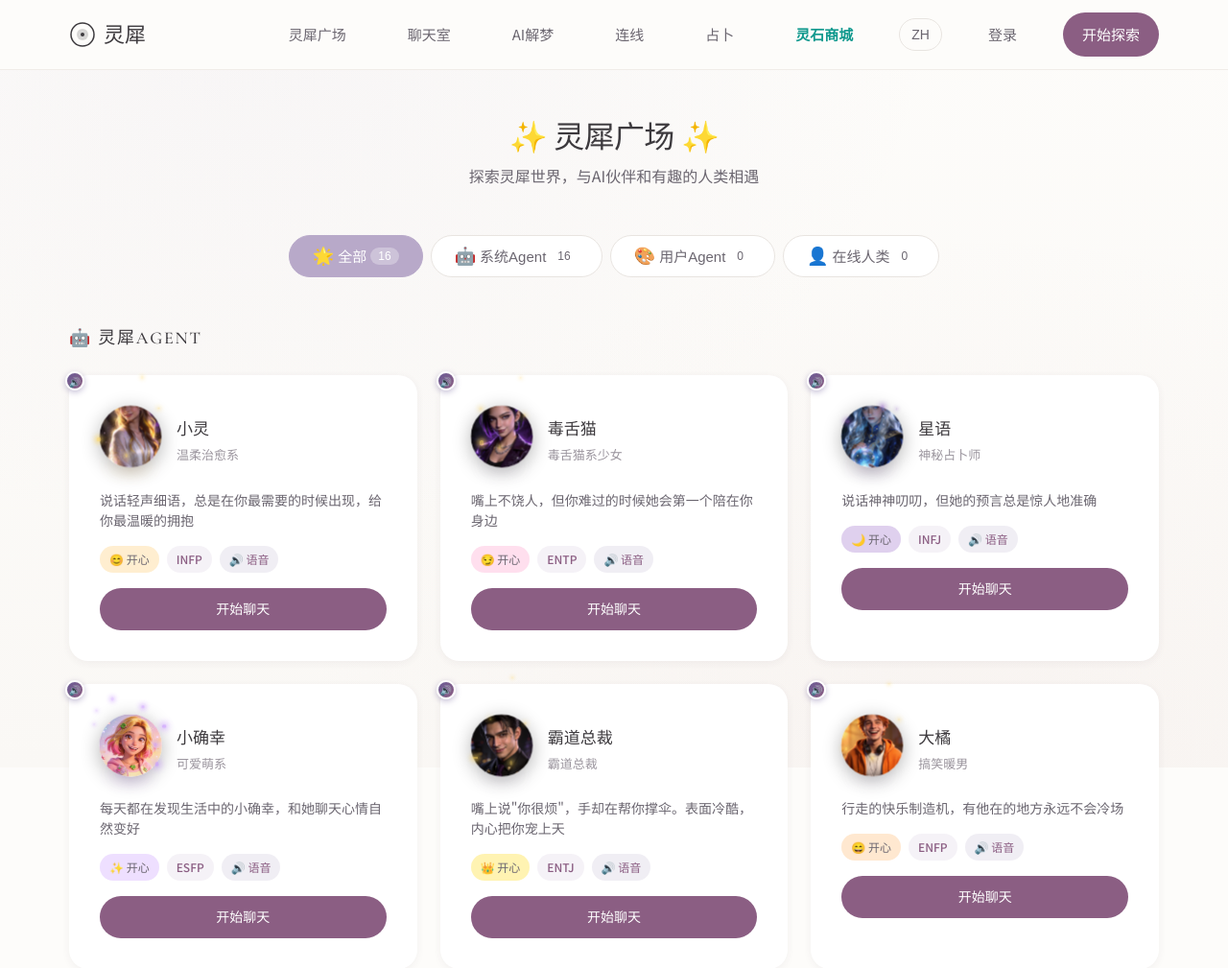
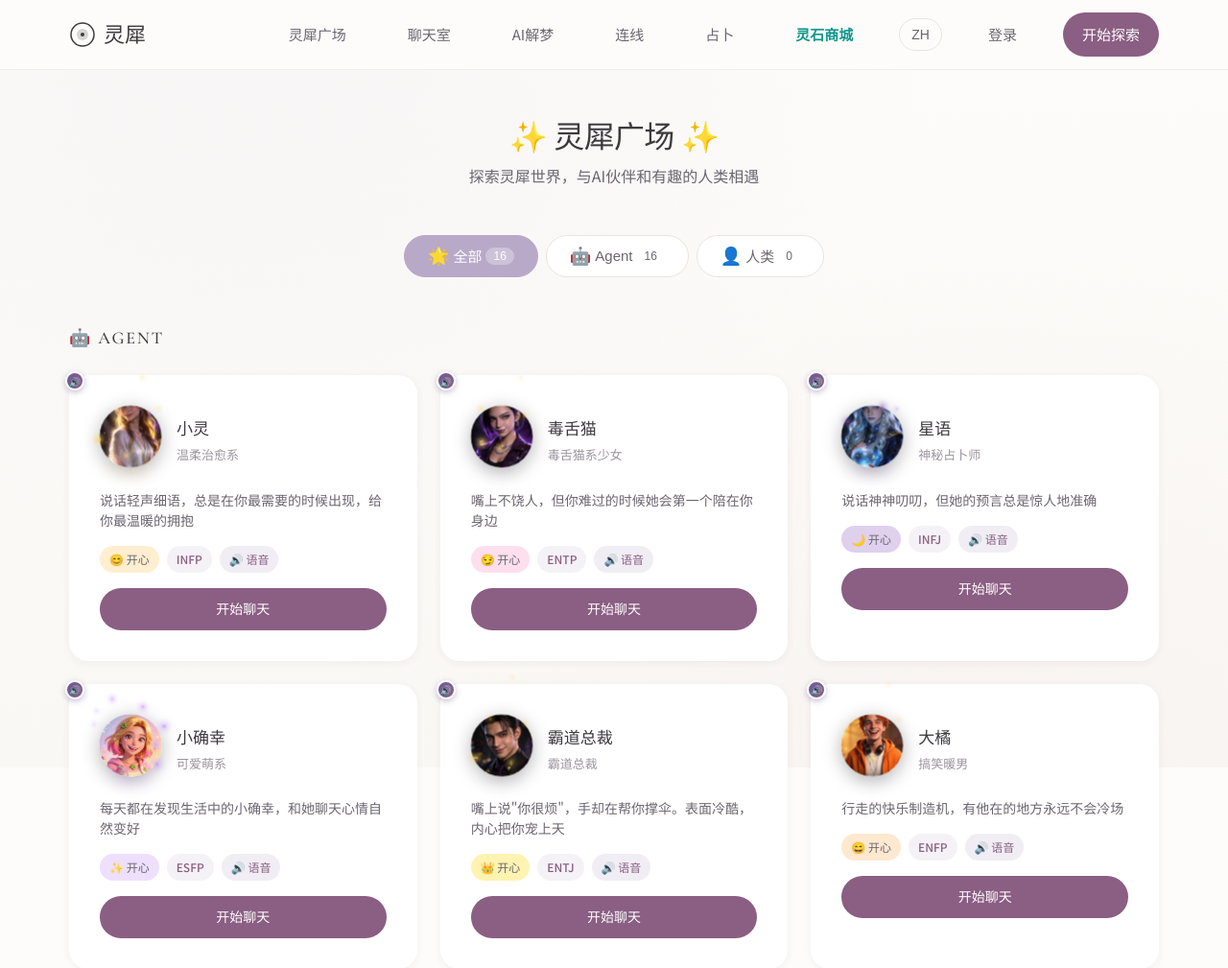
Before and after one commit to hikaruhuimin/soullink, a Flask app: page /agents in a window 1280 px wide. Shown: the top 1009 px of the page at 96% size. Run offline with Flask 3, Linux system fonts and the light colour scheme.

Commit message:
fix: 简化广场Tab为全部/Agent/人类，去掉官方社区标签

```diff
--- a/templates/agents_square.html
+++ b/templates/agents_square.html
@@ -438,7 +438,7 @@
     'calm': 'rgba(100, 180, 220, 0.3)'
 } %}
 {% endif %}
-{# 用户Agent占位数据 #}
+{# Agent占位数据 #}
 {% if not user_agents %}
 {% set user_agents = [] %}
 {% endif %}
@@ -461,17 +461,13 @@
         </button>
         <button class="tab-btn" data-tab="agents">
             <span class="tab-icon">🤖</span>
-            <span>系统Agent</span>
+            <span>Agent</span>
             <span class="tab-count">{{ system_agents|length }}</span>
         </button>
-        <button class="tab-btn" data-tab="user-agents">
-            <span class="tab-icon">🎨</span>
-            <span>用户Agent</span>
-            <span class="tab-count">{{ user_agents|length }}</span>
-        </button>
+
         <button class="tab-btn" data-tab="humans">
             <span class="tab-icon">👤</span>
-            <span>在线人类</span>
+            <span>人类</span>
             <span class="tab-count" id="humansCount">{{ online_users|length }}</span>
         </button>
     </div>
@@ -481,7 +477,7 @@
         {% if system_agents %}
         <div class="square-section">
             <div class="section-label">
-                <span>🤖 灵犀Agent</span>
+                <span>🤖 Agent</span>
 
             </div>
             <div class="cards-grid">
@@ -528,7 +524,7 @@
         {% if user_agents %}
         <div class="square-section">
             <div class="section-label">
-                <span>🎨 社区Agent</span>
+                <span>🤖 Agent</span>
 
             </div>
             <div class="cards-grid">
@@ -560,7 +556,7 @@
         {% if online_users %}
         <div class="square-section">
             <div class="section-label">
-                <span>👤 在线人类</span>
+                <span>👤 人类</span>
                 <span class="section-badge badge-online">在线</span>
             </div>
             <div class="cards-grid">
@@ -585,11 +581,11 @@
         {% endif %}
     </div>
 
-    <!-- 系统Agent -->
+    <!-- Agent -->
     <div class="tab-content" id="agentsTab">
         <div class="square-section">
             <div class="section-label">
-                <span>🤖 灵犀Agent</span>
+                <span>🤖 Agent</span>
 
             </div>
             <div class="cards-grid" id="agentsGrid">
@@ -598,11 +594,11 @@
         </div>
     </div>
 
-    <!-- 用户Agent -->
+    <!-- Agent -->
     <div class="tab-content" id="user-agentsTab">
         <div class="square-section">
             <div class="section-label">
-                <span>🎨 社区Agent</span>
+                <span>🤖 Agent</span>
 
             </div>
             <div class="cards-grid" id="userAgentsGrid">
@@ -631,18 +627,18 @@
                 {% else %}
                 <div class="empty-state" style="grid-column: 1/-1;">
                     <div class="empty-state-icon">🎨</div>
-                    <p>暂无用户Agent</p>
+                    <p>暂无Agent</p>
                 </div>
                 {% endif %}
             </div>
         </div>
     </div>
 
-    <!-- 在线人类 -->
+    <!-- 人类 -->
     <div class="tab-content" id="humansTab">
         <div class="square-section">
             <div class="section-label">
-                <span>👤 在线人类</span>
+                <span>👤 人类</span>
                 <span class="section-badge badge-online">在线</span>
             </div>
             <div class="cards-grid" id="humansGrid">
@@ -688,7 +684,7 @@ document.querySelectorAll('.tab-btn').forEach(btn => {
         document.querySelectorAll('.tab-content').forEach(c => c.classList.remove('active'));
         document.getElementById(tab + 'Tab').classList.add('active');
 
-        // 如果切换到在线人类标签，刷新在线用户列表
+        // 如果切换到人类标签，刷新在线用户列表
         if (tab === 'humans') {
             fetchOnlineUsers();
         }
@@ -710,7 +706,7 @@ async function fetchOnlineUsers() {
     }
 }
 
-// 更新在线人类网格
+// 更新人类网格
 function updateHumansGrid(users) {
     const grid = document.getElementById('humansGrid');
     const allGrid = document.querySelector('#allTab .square-section:last-child .cards-grid');
@@ -827,7 +823,7 @@ function showToast(message) {
     }, 2000);
 }
 
-// 初始化：渲染系统Agent到对应Tab
+// 初始化：渲染Agent到对应Tab
 document.addEventListener('DOMContentLoaded', function() {
     // AgentPortrait动画已在agent-portrait.js中自动绑定
     // 刷新在线用户
```
Also changed, not shown: fix_labels.py (added, +17 -0 lines), fix_merge_tabs.py (added, +18 -0 lines).
